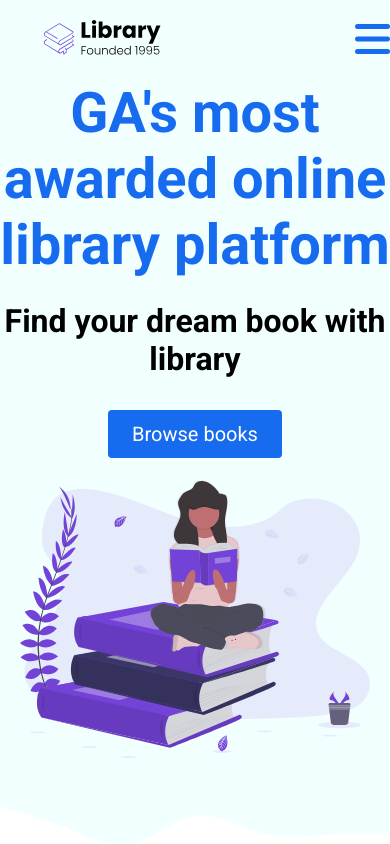
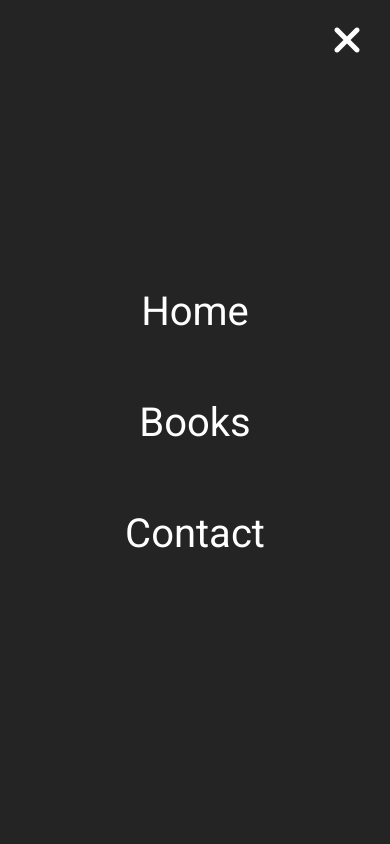
Before and after one commit to loganhuss4317/bookstore, a plain HTML site: page index.html in a window 390 px wide. Both pictures are taken after a click on the button 372 px from the left and 40 px from the top of the page. Shown: the top 844 px of the page. Drawn offline with Linux system fonts and the light colour scheme.

Commit message:
CSS changes

```diff
--- a/index.js
+++ b/index.js
@@ -1,7 +1,7 @@
 function openMenu() {
-    document.body.classlist += " menu--open"
+    document.body.classList += " menu--open"
 }
 
 function closeMenu() {
-    document.body.classlist.remove('menu--open')
+    document.body.classList.remove('menu--open')
 }
--- a/styles.css
+++ b/styles.css
@@ -1,11 +1,11 @@
-@import url('https://fonts.googleapis.com/css2?family=Roboto:ital,wght@0,100..900;1,100..900&display=swap');
+@import url("https://fonts.googleapis.com/css2?family=Roboto:ital,wght@0,100..900;1,100..900&display=swap");
 
 /* General */
 * {
   padding: 0;
   margin: 0;
   box-sizing: border-box;
-   font-family: 'Roboto', sans-serif;
+  font-family: "Roboto", sans-serif;
 }
 
 html {
@@ -97,6 +97,7 @@ li {
   text-align: center;
   border: none;
   color: #176bef;
+  display: none;
 }
 
 .menu__backdrop {
@@ -107,14 +108,17 @@ li {
   right: 0;
   bottom: 0;
   z-index: 100;
-    /* display: flex; */
+  display: flex;
   justify-content: center;
   align-items: center;
-    display: none;
+  transition: opacity 300ms ease;
+  opacity: 0;
+  visibility: hidden;
 }
 
 .menu--open .menu__backdrop {
-    display: flex;
+   visibility: visible;
+   opacity: 1;
 }
 
 .btn__menu--close {
@@ -123,7 +127,6 @@ li {
   top: 10px;
   padding: 8px;
   color: white;
-
 }
 
 .menu__links {
@@ -134,7 +137,8 @@ li {
 
 .menu__list {
   padding: 32px 0;
-
+  color: white;
+  font-size: 40px;
 }
 
 .menu__link {
@@ -146,7 +150,7 @@ li {
 /* Landing */
 
 #landing {
-    background-color: #f1ffff
+  background-color: #f1ffff;
 }
 
 header {
@@ -234,7 +238,7 @@ button:active {
 
 #highlights:before,
 #highlights:after {
-    background: url('/assets/wave.svg');
+  background: url("/assets/wave.svg");
   content: "";
   position: absolute;
   width: 101vw;
@@ -249,7 +253,6 @@ button:active {
   top: 1px;
   transform: translateY(-100%);
 }
-
 
 #highlights:after {
   bottom: 1px;
@@ -380,7 +383,6 @@ footer {
 .footer__link,
 .footer__copyright {
   color: #fff;
-
 }
 
 .footer__list {
@@ -389,7 +391,6 @@ footer {
 
 .footer__logo {
   display: flex;
-
 }
 
 .footer__link {
@@ -400,4 +401,8 @@ footer {
   .nav__links {
     display: none;
   }
+
+  .btn__menu {
+    display: block;
   }
+}
```
Also changed, not shown: index.html (+2 -1 lines). Lines whose indentation alone changed are shown as unchanged.
